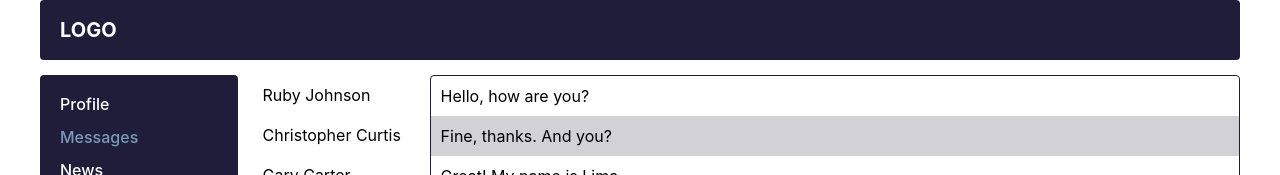
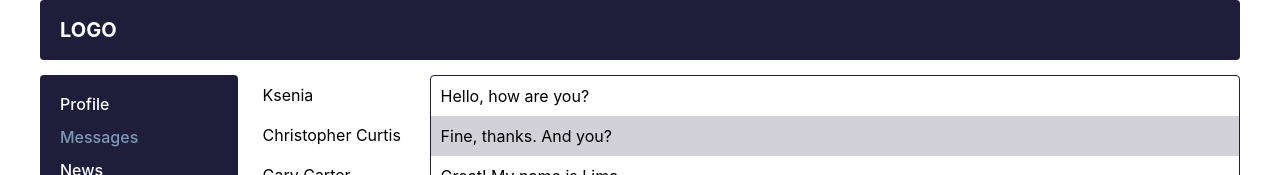
Before and after one commit to ksenia-eremenko/react-k, a React (Create React App) app: page /dialogs in a window 1280 px wide. Shown: the top 175 px of the page. Built offline with nearby package versions, Linux system fonts and the light colour scheme.

Commit message:
Change name for user

```diff
--- a/src/redux/dialogs-reducer.js
+++ b/src/redux/dialogs-reducer.js
@@ -4,7 +4,7 @@ const UPDATE_NEW_MESSAGE_TEXT = 'UPDATE-NEW-MESSAGE-TEXT';
 let initialState = {
     dialogsData: [{
             id: 1,
-            name: 'Ruby Johnson'
+            name: 'Ksenia'
         },
         {
             id: 2,
```
Also changed, not shown: test/index.js (+4 -7 lines).
